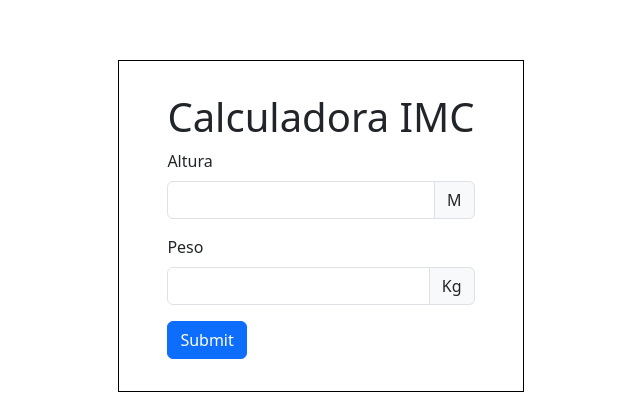
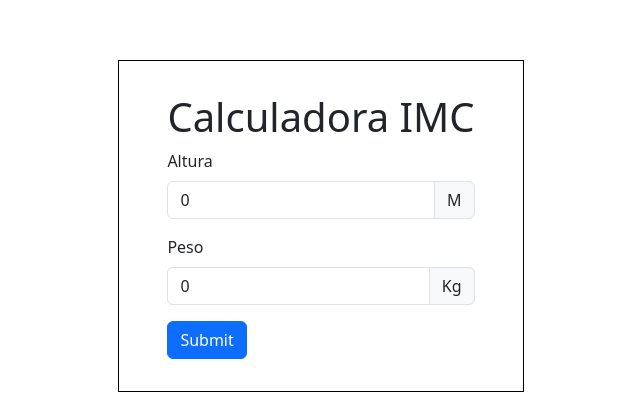
Before and after one commit to pedrotiagojesus/imc-calcultator, a plain HTML site: page index.html in a window 1280 px wide. Shown: the part 174-572 px from the top of the page, 319-959 px from the left. Drawn offline with Linux system fonts and the light colour scheme.

Commit message:
Inserte init value on input

```diff
--- a/index.html
+++ b/index.html
@@ -17,14 +17,14 @@
                     <div class="mb-3">
                         <label for="imc-calculator-height" class="form-label">Altura</label>
                         <div class="input-group">
-                            <input type="number" min="0" step="0.01" class="form-control" id="imc-calculator-height" aria-describedby="imcCalculatorHeight">
+                            <input type="number" min="0" step="0.01" value="0" class="form-control" id="imc-calculator-height" aria-describedby="imcCalculatorHeight">
                             <span class="input-group-text">M</span>
                         </div>
                     </div>
                     <div class="mb-3">
                         <label for="imc-calculator-weight" class="form-label">Peso</label>
                         <div class="input-group">
-                            <input type="number" min="0" step="0.01" class="form-control" id="imc-calculator-weight" aria-describedby="imcCalculatorWeight">
+                            <input type="number" min="0" step="0.01" value="0" class="form-control" id="imc-calculator-weight" aria-describedby="imcCalculatorWeight">
                             <span class="input-group-text">Kg</span>
                         </div>
                     </div>
```
